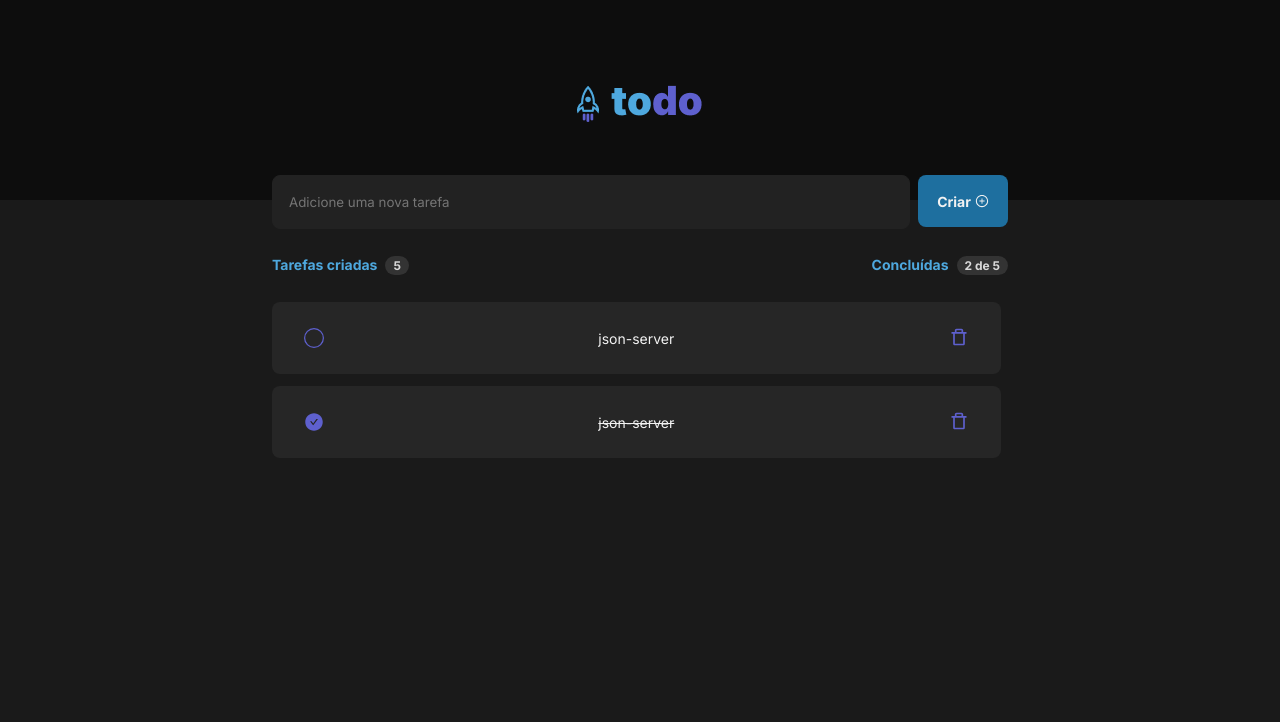
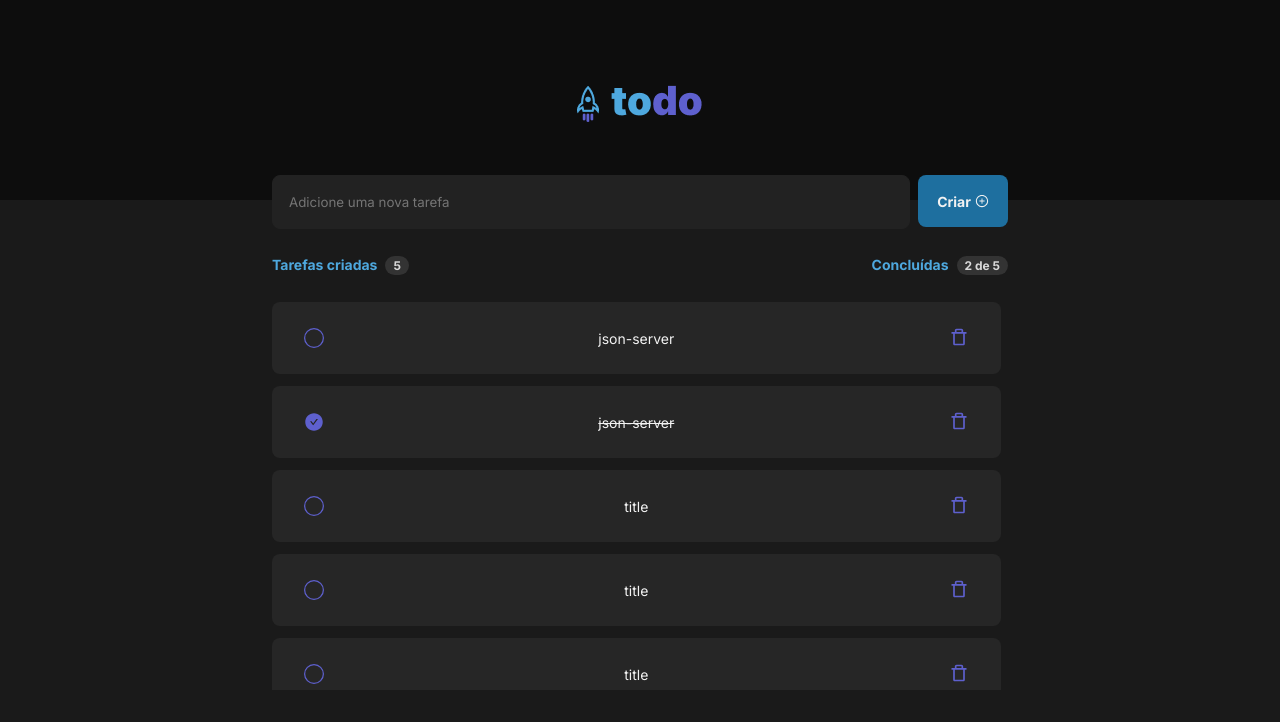
Before and after one commit to cp-yago/todo-app-react-query, a React (Vite) app: page / in a window 1280 px wide. Shown: the top 722 px of the page. Built offline with nearby package versions, Linux system fonts and the light colour scheme; data requests are answered from the project's data file.

Commit message:
feat: add new task

```diff
--- a/db.json
+++ b/db.json
@@ -9,6 +9,171 @@
       "id": 2,
       "title": "json-server",
       "done": true
+    },
+    {
+      "id": "1676025499768",
+      "title": "title",
+      "done": false
+    },
+    {
+      "id": "1676025499867",
+      "title": "title",
+      "done": false
+    },
+    {
+      "id": "1676025499924",
+      "title": "title",
+      "done": false
+    },
+    {
+      "id": "1676025499927",
+      "title": "title",
+      "done": false
+    },
+    {
+      "id": "1676025499929",
+      "title": "title",
+      "done": false
+    },
+    {
+      "id": "1676025584731",
+      "title": "title",
+      "done": false
+    },
+    {
+      "id": "1676025588393",
+      "title": "title",
+      "done": false
+    },
+    {
+      "id": "1676025588557",
+      "title": "title",
+      "done": false
+    },
+    {
+      "id": "1676025588722",
+      "title": "title",
+      "done": false
+    },
+    {
+      "id": "1676025588892",
+      "title": "title",
+      "done": false
+    },
+    {
+      "id": "1676025589057",
+      "title": "title",
+      "done": false
+    },
+    {
+      "id": "1676025589212",
+      "title": "title",
+      "done": false
+    },
+    {
+      "id": "1676025589495",
+      "title": "title",
+      "done": false
+    },
+    {
+      "id": "1676025589659",
+      "title": "title",
+      "done": false
+    },
+    {
+      "id": "1676025601697",
+      "title": "title",
+      "done": false
+    },
+    {
+      "id": "1676025602360",
+      "title": "title",
+      "done": false
+    },
+    {
+      "id": "1676025602711",
+      "title": "title",
+      "done": false
+    },
+    {
+      "id": "1676025602868",
+      "title": "title",
+      "done": false
+    },
+    {
+      "id": "1676025603023",
+      "title": "title",
+      "done": false
+    },
+    {
+      "id": "1676025603211",
+      "title": "title",
+      "done": false
+    },
+    {
+      "id": "1676025603359",
+      "title": "title",
+      "done": false
+    },
+    {
+      "id": "1676025603523",
+      "title": "title",
+      "done": false
+    },
+    {
+      "id": "1676025603687",
+      "title": "title",
+      "done": false
+    },
+    {
+      "id": "1676025603852",
+      "title": "title",
+      "done": false
+    },
+    {
+      "id": "1676025604010",
+      "title": "title",
+      "done": false
+    },
+    {
+      "id": "1676025604150",
+      "title": "title",
+      "done": false
+    },
+    {
+      "id": "1676025717709",
+      "title": "YAGUINHO",
+      "done": false
+    },
+    {
+      "id": "1676025733760",
+      "title": "YAGUINHO",
+      "done": false
+    },
+    {
+      "id": "1676026136124",
+      "title": "aaaaaa",
+      "done": false
+    },
+    {
+      "id": "1676026156718",
+      "title": "aaaaaa",
+      "done": false
+    },
+    {
+      "id": "1676026187855",
+      "title": "aaaaaaa",
+      "done": false
+    },
+    {
+      "id": "1676026280362",
+      "title": "aaaaaaa",
+      "done": false
+    },
+    {
+      "id": "1676026310638",
+      "title": "aewrwetr",
+      "done": false
     }
   ]
 }
--- a/package.json
+++ b/package.json
@@ -14,6 +14,7 @@
     "react": "^18.2.0",
     "react-dom": "^18.2.0",
     "react-icons": "^4.7.1",
+    "react-toastify": "^9.1.1",
     "styled-components": "^5.3.6"
   },
   "devDependencies": {
--- a/src/App.tsx
+++ b/src/App.tsx
@@ -3,6 +3,8 @@ import { defaultTheme } from './assets/styles/themes/default'
 import GlobalStyles from './assets/styles/global'
 import { ToDo } from './pages/ToDo'
 import { QueryClient, QueryClientProvider } from '@tanstack/react-query'
+import 'react-toastify/dist/ReactToastify.css';
+import { ToastContainer } from 'react-toastify';
 
 const queryClient = new QueryClient()
 
@@ -13,6 +15,7 @@ function App() {
       <QueryClientProvider client={queryClient}>
         <ToDo />
       </QueryClientProvider>
+      <ToastContainer />
     </ThemeProvider>
   )
 }
--- a/src/components/NewTodo/index.tsx
+++ b/src/components/NewTodo/index.tsx
@@ -1,11 +1,50 @@
 import { Container, TextInput, Button } from './styles';
 import { AiOutlinePlusCircle } from 'react-icons/ai'
+import { useMutation } from '@tanstack/react-query';
+import { postTask, Task } from '../../services/api';
+import { useState } from 'react';
+import { toast } from 'react-toastify';
 
 export const NewTodo = () => {
+  const [todo, setTodo] = useState('')
+
+  const clearTodoInput = () => setTodo('')
+
+  const { mutate: createTask } = useMutation({
+    mutationFn: postTask,
+    onSuccess: () => {
+      clearTodoInput();
+      toast.success('New task added!', {
+        position: "bottom-center",
+        autoClose: 2000,
+        hideProgressBar: false,
+        closeOnClick: true,
+        pauseOnHover: true,
+        draggable: true,
+        progress: undefined,
+        theme: "dark",
+      });
+    }
+  })
+
+  const handleAddTask = () => {
+    createTask({
+      id: Date.now().toString(),
+      title: todo,
+      done: false
+    });
+  }
+
   return (
     <Container>
-      <TextInput placeholder='Adicione uma nova tarefa' />
-      <Button>
+      <TextInput
+        value={todo}
+        placeholder='Adicione uma nova tarefa'
+        onChange={(event) => setTodo(event.target.value)}
+      />
+      <Button
+        onClick={handleAddTask}
+      >
         Criar
         <AiOutlinePlusCircle />
       </Button>
--- a/src/services/api.ts
+++ b/src/services/api.ts
@@ -4,7 +4,7 @@ const instance = axios.create({
   baseURL: 'http://localhost:3000',
 });
 
-interface Task {
+export interface Task {
   id: string
   title: string
   done: boolean
@@ -15,7 +15,7 @@ export const getTasks = async () => {
   return response.data
 }
 
-export const createTask = async (data: Task) => {
+export const postTask = async (data: Task) => {
   const response = await instance.post<Task>('/tasks', data)
   return response.data
 }
```
Also changed, not shown: 1 other file (tests, documents, lock files or other folders).
